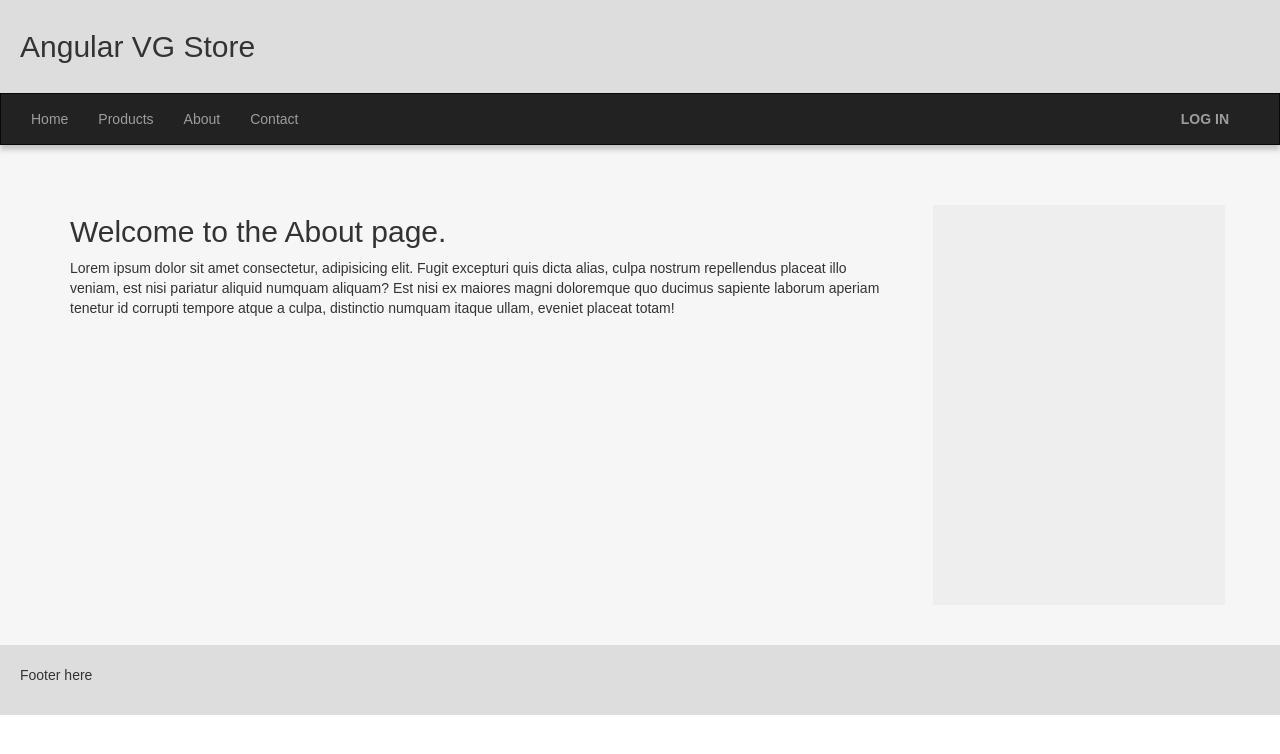
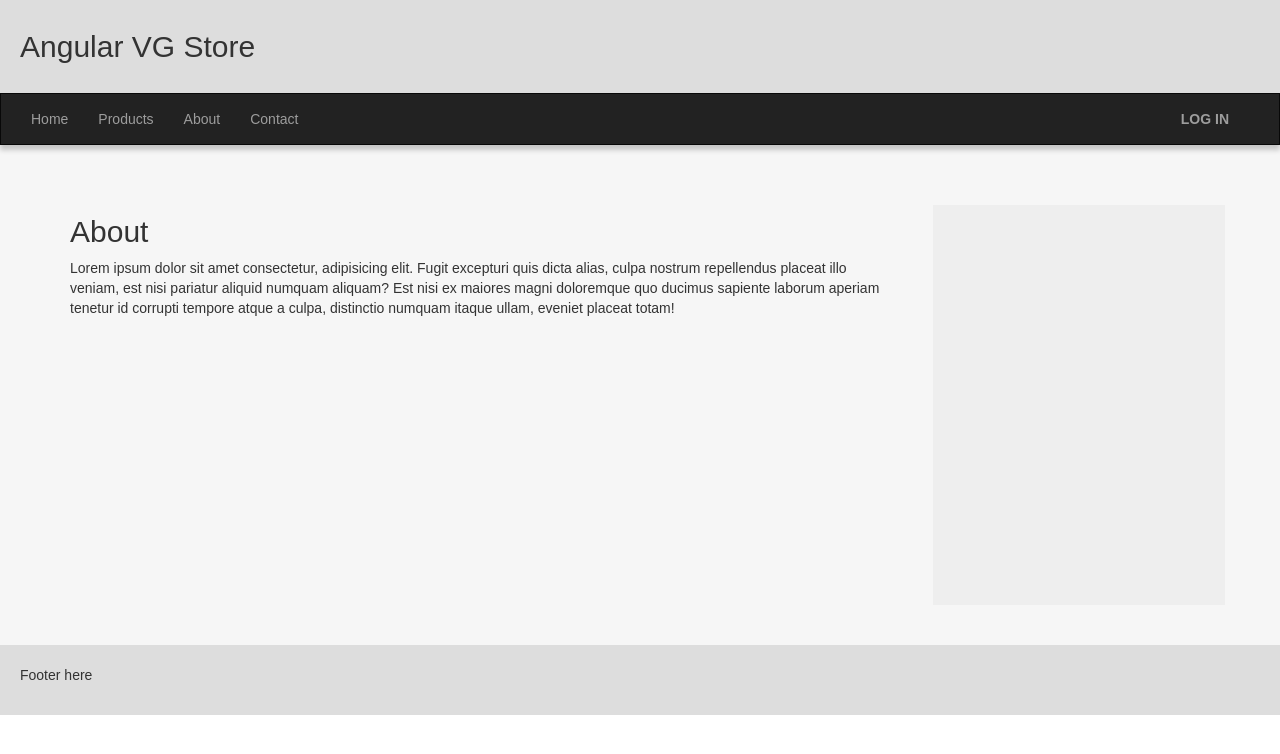
Before and after one commit to dbinebrink/vg-app, an Angular app: page /about in a window 1280 px wide. Shown: the top 754 px of the page. Built offline with nearby package versions, Linux system fonts and the light colour scheme.

Commit message:
updating the headers

```diff
--- a/src/app/about/about.component.html
+++ b/src/app/about/about.component.html
@@ -1,2 +1,2 @@
-<h1>Welcome to the About page.</h1>
+<h1>About</h1>
 <p>Lorem ipsum dolor sit amet consectetur, adipisicing elit. Fugit excepturi quis dicta alias, culpa nostrum repellendus placeat illo veniam, est nisi pariatur aliquid numquam aliquam? Est nisi ex maiores magni doloremque quo ducimus sapiente laborum aperiam tenetur id corrupti tempore atque a culpa, distinctio numquam itaque ullam, eveniet placeat totam!</p>
--- a/src/app/contact/contact.component.html
+++ b/src/app/contact/contact.component.html
@@ -1,2 +1,2 @@
-<h1>Welcome to the Contact page.</h1>
+<h1>Contact</h1>
 <p>Lorem ipsum dolor sit amet consectetur adipisicing elit. Quo. Lorem ipsum dolor sit amet consectetur adipisicing elit. Ad, sunt consectetur quasi maiores possimus optio molestias? Itaque optio similique error, commodi pariatur ipsa possimus minima cumque culpa doloribus eius perferendis, ex saepe totam maxime facilis? Voluptates commodi modi dicta quis alias sequi praesentium dolorem quia libero voluptatem, illum, obcaecati necessitatibus?</p>
--- a/src/app/products/products.component.html
+++ b/src/app/products/products.component.html
@@ -1,4 +1,4 @@
-<h1>Welcome to the Products page</h1>
+<h1>Products</h1>
 
 <hr>
 <div class="form-group">
```
Also changed, not shown: 1 other file (tests, documents, lock files or other folders).
